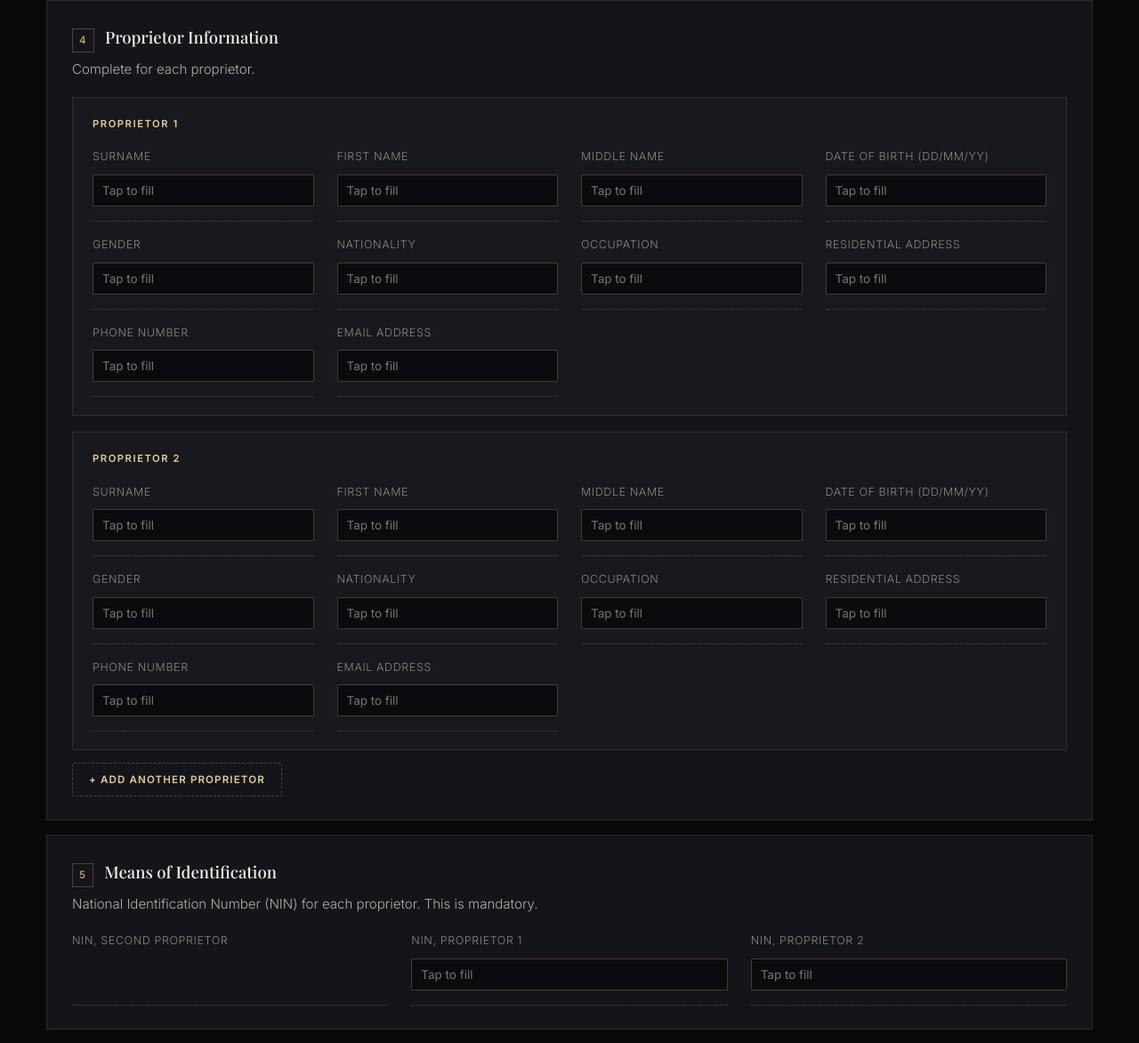
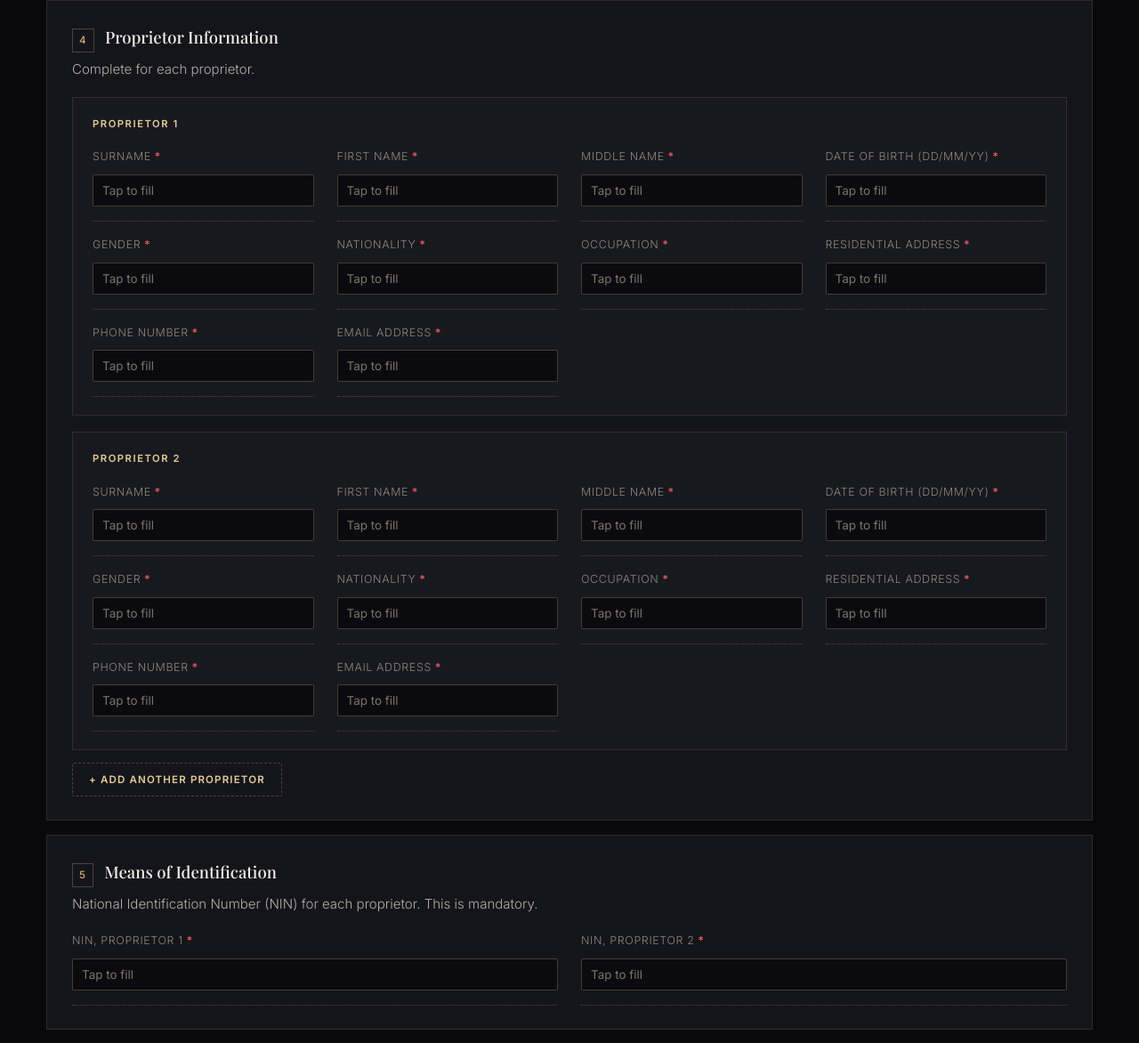
Before and after one commit to John00-hub/acefields-chambers, a plain HTML site: page business-name-registration/index.html in a window 1280 px wide. Shown: the part 1595-2767 px from the top of the page at 89% size. Drawn offline with nearby package versions, Linux system fonts and the light colour scheme; a web font is replaced by a local one.

Commit message:
Mark the Business Name fields the firm named as mandatory
The firm marked, on the Business Name form: both proposed names, the core
object, all five address fields, every field of every proprietor, and each
proprietor's NIN. Those now carry the asterisk and aria-required, in every
proprietor block including ones added later.

Two faults found while testing this:
- The NIN section kept a stale placeholder beside the generated fields,
  because the clean-up loop was removing items from a live list while walking
  it. It now copies the list first. Verified: two fields, three after adding
  a proprietor.
- The generated NIN fields were not being marked. They are now, and a new
  proprietor's NIN is starred as soon as it appears.

Business Name now has 41 starred fields, none of them duplicated.

```diff
--- a/assets/js/forms.js
+++ b/assets/js/forms.js
@@ -187,15 +187,18 @@
           return;
         }
         var f = document.createElement('div');
-        f.className = 'bn-field';
+        f.className = 'bn-field bn-req';
         f.setAttribute('data-nin-person', label);
-        f.innerHTML = 'NIN, ' + name.toLowerCase() + '<input type="text" class="bn-input" data-label="' + label + '" data-section="' + sectionName + '" placeholder="Tap to fill" aria-label="NIN for ' + name + '">';
+        f.innerHTML = 'NIN, ' + name.toLowerCase()
+          + '<span class="bn-star" aria-hidden="true"> *</span>'
+          + '<input type="text" class="bn-input" data-label="' + label + '" data-section="' + sectionName
+          + '" placeholder="Tap to fill" aria-label="NIN for ' + name + '" aria-required="true">';
         wrap.appendChild(f);
       });
 
       /* anything left over, including the printed placeholders that have no
          input yet, is cleared so the section holds exactly one field per person */
-      Array.prototype.forEach.call(wrap.children, function (field) {
+      Array.prototype.slice.call(wrap.children).forEach(function (field) {
         if (field.getAttribute('data-nin-person')) return;
         if (field.parentNode) field.parentNode.removeChild(field);
       });
--- a/business-name-registration/index.html
+++ b/business-name-registration/index.html
@@ -344,24 +344,24 @@ p, blockquote, li, .p-desc, .section-subtitle, .faq-a p, .pg-dl p, .rev-card blo
       For <a href="/incorporated-trustees-registration" style="color:var(--champagne-light);border-bottom:1px solid var(--hairline-strong)">Incorporated Trustees</a>, NGOs, churches, mosques, associations or foundations, use that checklist instead. If you are incorporating a <a href="/company-registration" style="color:var(--champagne-light);border-bottom:1px solid var(--hairline-strong)">private Limited Liability Company</a> instead, the particulars required are set out separately. A Business Name is registered in the name of the proprietor. Where there are two proprietors, the information in item 4 must be supplied for each of them, and the identification and signature in items 5 to 7 are required for each.
     </div>
 
-    <p class="bn-req-note"><strong>Asterisk not used on this form.</strong> Every field on the Business Name and Company checklists is required, so none is singled out. Attach the documents in the last sections to complete an application the firm can lodge, though you may send your details first and forward the documents afterwards.</p>
+    <p class="bn-req-note">Fields marked <span class="bn-star">*</span> are mandatory, including the particulars of every proprietor. Attach the documents in items 6 and 7 to complete an application the firm can lodge, though you may send your details first and forward the documents afterwards.</p>
 
     <div class="bn-item">
       <h2><span class="n">1</span> Proposed Business Name</h2>
       <p>At least two names, in order of preference. The first is submitted, the second is held in reserve in case the first is rejected or already taken.</p>
-      <div class="bn-fields"><div class="bn-field">First choice</div><div class="bn-field">Second choice</div></div>
+      <div class="bn-fields"><div class="bn-field bn-req">First choice</div><div class="bn-field bn-req">Second choice</div></div>
     </div>
 
     <div class="bn-item">
       <h2><span class="n">2</span> Core Object of the Business</h2>
       <p>One sentence describing the business the name will be used for.</p>
-      <div class="bn-fields"><div class="bn-field">Core object</div></div>
+      <div class="bn-fields"><div class="bn-field bn-req">Core object</div></div>
     </div>
 
     <div class="bn-item">
       <h2><span class="n">3</span> Full Business Address</h2>
       <p>Including the house or plot number, city or town, local government area and state.</p>
-      <div class="bn-fields"><div class="bn-field">House or plot number</div><div class="bn-field">Street</div><div class="bn-field">City or town</div><div class="bn-field">Local government area</div><div class="bn-field">State</div></div>
+      <div class="bn-fields"><div class="bn-field bn-req">House or plot number</div><div class="bn-field bn-req">Street</div><div class="bn-field bn-req">City or town</div><div class="bn-field bn-req">Local government area</div><div class="bn-field bn-req">State</div></div>
     </div>
 
     <div class="bn-item">
@@ -370,17 +370,17 @@ p, blockquote, li, .p-desc, .section-subtitle, .faq-a p, .pg-dl p, .rev-card blo
       <div class="bn-prop">
         <h3>First proprietor</h3>
         <div class="bn-fields">
-          <div class="bn-field">Surname</div><div class="bn-field">First name</div><div class="bn-field">Middle name</div><div class="bn-field">Date of birth (DD/MM/YY)</div>
-          <div class="bn-field">Gender</div><div class="bn-field">Nationality</div><div class="bn-field">Occupation</div><div class="bn-field">Residential address</div>
-          <div class="bn-field">Phone number</div><div class="bn-field">Email address</div>
+          <div class="bn-field bn-req">Surname</div><div class="bn-field bn-req">First name</div><div class="bn-field bn-req">Middle name</div><div class="bn-field bn-req">Date of birth (DD/MM/YY)</div>
+          <div class="bn-field bn-req">Gender</div><div class="bn-field bn-req">Nationality</div><div class="bn-field bn-req">Occupation</div><div class="bn-field bn-req">Residential address</div>
+          <div class="bn-field bn-req">Phone number</div><div class="bn-field bn-req">Email address</div>
         </div>
       </div>
       <div class="bn-prop">
         <h3>Second proprietor</h3>
         <div class="bn-fields">
-          <div class="bn-field">Surname</div><div class="bn-field">First name</div><div class="bn-field">Middle name</div><div class="bn-field">Date of birth (DD/MM/YY)</div>
-          <div class="bn-field">Gender</div><div class="bn-field">Nationality</div><div class="bn-field">Occupation</div><div class="bn-field">Residential address</div>
-          <div class="bn-field">Phone number</div><div class="bn-field">Email address</div>
+          <div class="bn-field bn-req">Surname</div><div class="bn-field bn-req">First name</div><div class="bn-field bn-req">Middle name</div><div class="bn-field bn-req">Date of birth (DD/MM/YY)</div>
+          <div class="bn-field bn-req">Gender</div><div class="bn-field bn-req">Nationality</div><div class="bn-field bn-req">Occupation</div><div class="bn-field bn-req">Residential address</div>
+          <div class="bn-field bn-req">Phone number</div><div class="bn-field bn-req">Email address</div>
         </div>
       </div>
     </div>
@@ -388,7 +388,7 @@ p, blockquote, li, .p-desc, .section-subtitle, .faq-a p, .pg-dl p, .rev-card blo
     <div class="bn-item">
       <h2><span class="n">5</span> Means of Identification</h2>
       <p>National Identification Number (NIN) for each proprietor. This is mandatory.</p>
-      <div class="bn-fields"><div class="bn-field">NIN, first proprietor</div><div class="bn-field">NIN, second proprietor</div></div>
+      <div class="bn-fields"><div class="bn-field bn-req">NIN, first proprietor</div><div class="bn-field bn-req">NIN, second proprietor</div></div>
     </div>
 
     <div class="bn-item">
@@ -714,7 +714,7 @@ p, blockquote, li, .p-desc, .section-subtitle, .faq-a p, .pg-dl p, .rev-card blo
         })();
     </script>
 
-<script defer src="/assets/js/forms.js?v=202611081928"></script>
+<script defer src="/assets/js/forms.js?v=202611081931"></script>
 
 </body>
 </html>
```
Also changed, not shown: company-registration/index.html (+1 -1 lines), incorporated-trustees-registration/index.html (+1 -1 lines).
